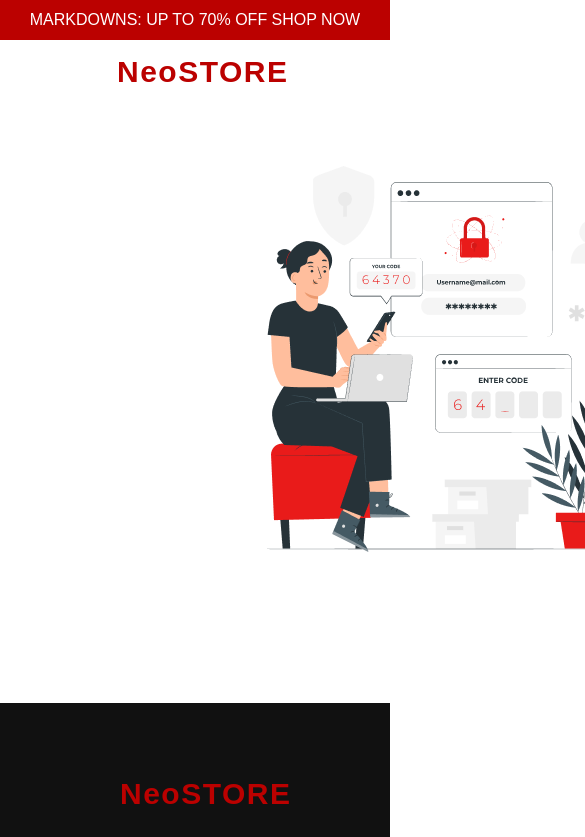
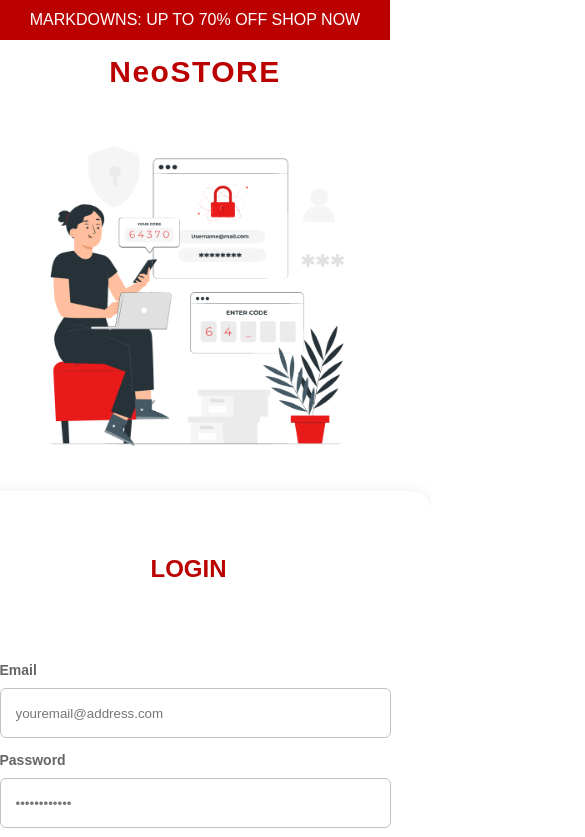
Before and after one commit to saadat-neosoft/neostore, a React (Create React App) app: page / in a window 390 px wide. Shown: the top 837 px of the page, 585 px wide, since content can reach past the window. Built offline with nearby package versions, Linux system fonts and the light colour scheme.

Commit message:
Added responsive media queries for header & hero component

```diff
--- a/src/components/HeroLeft.jsx
+++ b/src/components/HeroLeft.jsx
@@ -5,7 +5,14 @@ const HeroLeft = () => {
     return (
         <div className="hero__left">
             <LazyLoad>
-                <img src={twoFactorAuthImg} alt="" loading="lazy" />
+                <img
+                    className="hero__left-img"
+                    src={twoFactorAuthImg}
+                    width="360px"
+                    height="386px"
+                    alt=""
+                    loading="lazy"
+                />
             </LazyLoad>
         </div>
     );
--- a/src/pages/Login.jsx
+++ b/src/pages/Login.jsx
@@ -17,7 +17,7 @@ const Login = () => {
         <>
             <Header />
             <Hero />
-            <Footer />
+            {/* <Footer /> */}
         </>
     );
 };
--- a/src/styles/components/hero.scss
+++ b/src/styles/components/hero.scss
@@ -107,4 +107,58 @@
             }
         }
     }
+
+    @media (max-width: $sm) {
+        flex-direction: column;
+        align-items: center;
+        justify-content: space-evenly;
+        height: 1000px;
+
+        &__left {
+            padding-top: 0px;
+            padding-left: 0px;
+            margin-bottom: 50px;
+        }
+        &__left-img {
+            height: 300px;
+            width: 300px;
+        }
+
+        &__right {
+            display: flex;
+            align-items: center;
+            justify-content: center;
+            width: 350px;
+            padding: 0px;
+
+            &__form {
+                padding: 20px;
+                &-control {
+                    width: 280px;
+                }
+            }
+        }
+    }
+    @media (min-width: $sm) and (max-width: $md) {
+        flex-direction: column;
+        align-items: center;
+        justify-content: space-evenly;
+        height: 1000px;
+
+        &__left {
+            padding-top: 0px;
+            padding-left: 0px;
+        }
+        &__left-img {
+            height: 300px;
+            width: 300px;
+        }
+
+        &__right {
+            display: flex;
+            align-items: center;
+            justify-content: center;
+            padding: 0px;
+        }
+    }
 }
--- a/src/styles/components/logo.scss
+++ b/src/styles/components/logo.scss
@@ -3,6 +3,20 @@
 .logo-container {
     padding-top: 17px;
     padding-left: 100px;
+
+    @media (max-width: $sm) {
+        padding: 0px;
+        display: flex;
+        align-items: center;
+        justify-content: center;
+    }
+    @media (min-width: $sm) and (max-width: $md) {
+        padding: 0px;
+
+        display: flex;
+        align-items: center;
+        justify-content: center;
+    }
 }
 
 .logo {
```
